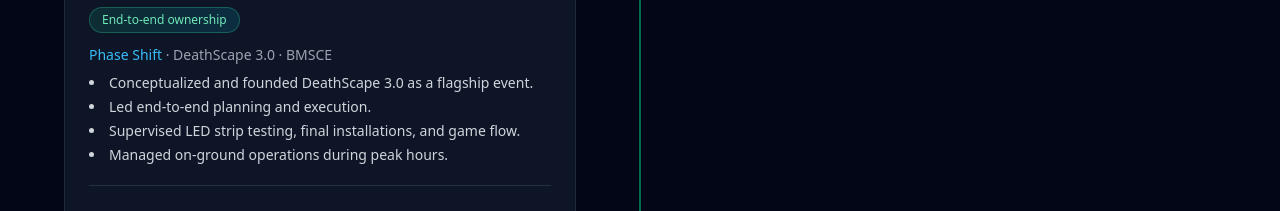
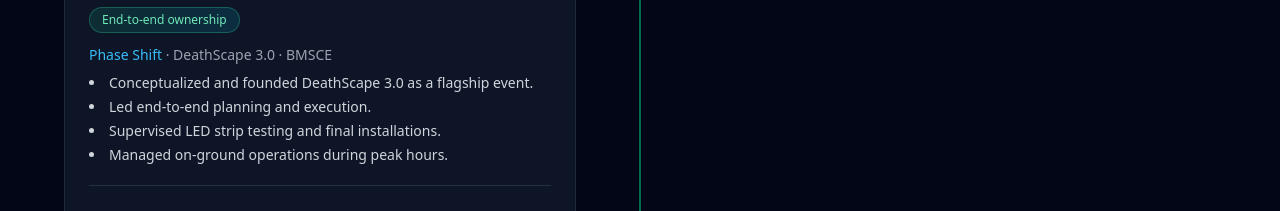
Before and after one commit to Amaan5705/personal-portfolio, a React (Vite) app: page / in a window 1280 px wide. Shown: the part 2580-2791 px from the top of the page. Built offline with nearby package versions, Linux system fonts and the light colour scheme; no server answers.

Commit message:
Restore hover animations for experience cards and logos

```diff
--- a/src/components/Experience.jsx
+++ b/src/components/Experience.jsx
@@ -10,7 +10,6 @@
 };
 
 const experiences = [
-  // ===================== 2025 =====================
   {
     eventKey: "deathscape-3-2025",
     period: "Aug 2025 – Sep 2025",
@@ -29,7 +28,7 @@
         points: [
           "Conceptualized and founded DeathScape 3.0 as a flagship event.",
           "Led end-to-end planning and execution.",
-          "Supervised LED strip testing, final installations, and game flow.",
+          "Supervised LED strip testing and final installations.",
           "Managed on-ground operations during peak hours.",
         ],
       },
@@ -38,10 +37,7 @@
         fest: "Phase Shift",
         event: "DeathScape 3.0",
         org: "BMSCE",
-        impact: [
-          "Fund mobilisation",
-          "Student outreach",
-        ],
+        impact: ["Fund mobilisation", "Student outreach"],
         points: [
           "Raised funds through student outreach and internal promotions.",
           "Assisted in budgeting and financial planning.",
@@ -52,10 +48,7 @@
         fest: "Phase Shift",
         event: "DeathScape 3.0",
         org: "BMSCE",
-        impact: [
-          "Sponsor acquisition",
-          "Brand placements",
-        ],
+        impact: ["Sponsor acquisition", "Brand placements"],
         points: [
           "Handled sponsor acquisition and negotiations.",
           "Managed sponsor branding and on-ground visibility.",
@@ -73,10 +66,7 @@
         fest: "UTSAV",
         event: "DeathScape 2.0",
         org: "BMSCE",
-        impact: [
-          "400+ participants",
-          "Event execution",
-        ],
+        impact: ["400+ participants", "Event execution"],
         points: [
           "Organized and executed DeathScape 2.0 during UTSAV.",
           "Managed team coordination and on-site execution.",
@@ -87,10 +77,7 @@
         fest: "UTSAV",
         event: "DeathScape 2.0",
         org: "BMSCE",
-        impact: [
-          "₹40k raised",
-          "Sponsor outreach",
-        ],
+        impact: ["₹40k raised", "Sponsor outreach"],
         points: [
           "Handled sponsor outreach and negotiations.",
           "Managed sponsor branding and deliverables.",
@@ -121,7 +108,6 @@
     ],
   },
 
-  // ===================== 2024 =====================
   {
     eventKey: "deathscape-2024",
     period: "Oct 2024 – Dec 2024",
@@ -131,10 +117,7 @@
         fest: "Phase Shift",
         event: "DeathScape",
         org: "BMSCE",
-        impact: [
-          "₹80k raised (Whatfix & Yucca)",
-          "Highest grossing event",
-        ],
+        impact: ["₹80k raised (Whatfix & Yucca)", "Highest grossing event"],
         points: [
           "Led planning and execution of the DeathScape event.",
           "Handled event setup, testing, and deployment.",
@@ -145,10 +128,7 @@
         fest: "Phase Shift",
         event: "DeathScape",
         org: "BMSCE",
-        impact: [
-          "500+ participants",
-          "Team coordination",
-        ],
+        impact: ["500+ participants", "Team coordination"],
         points: [
           "Coordinated teams for smooth event flow.",
           "Managed logistics and issue resolution during the fest.",
@@ -166,10 +146,7 @@
         fest: "Rotaract Club of BMSCE",
         event: "Community & Club Activities",
         org: "Rotaract",
-        impact: [
-          "Community outreach",
-          "Volunteer engagement",
-        ],
+        impact: ["Community outreach", "Volunteer engagement"],
         points: [
           "Participated in Rotaract-led community service initiatives.",
           "Assisted in organizing and volunteering for club activities.",
@@ -178,7 +155,6 @@
     ],
   },
 
-  // ===================== 2023 =====================
   {
     eventKey: "phaseshift-2023",
     period: "Nov 2023 – Dec 2023",
@@ -204,13 +180,10 @@
         fest: "Phase Shift",
         event: "Tech Fest Fundraising",
         org: "BMSCE",
-        impact: [
-          "Sponsor outreach",
-          "Budget coordination",
-        ],
+        impact: ["Sponsor outreach", "Budget coordination"],
         points: [
           "Assisted in fundraising through sponsor and student outreach.",
-          "Supported budgeting and expense planning for Phase Shift events.",
+          "Supported budgeting and expense planning.",
         ],
       },
     ],
@@ -240,6 +213,7 @@
                     isLeft ? "justify-start pr-10" : "justify-end pl-10"
                   }`}
                 >
+                  {/* Timeline dot */}
                   <div className="absolute left-1/2 -translate-x-1/2 top-10 z-10">
                     <motion.div
                       initial={{ scale: 0.6, opacity: 0 }}
@@ -250,17 +224,41 @@
                     />
                   </div>
 
+                  {/* CARD (hover restored) */}
                   <motion.div
                     initial={{ opacity: 0, x: isLeft ? -80 : 80 }}
                     whileInView={{ opacity: 1, x: 0 }}
-                    transition={{ delay: index * 0.08 }}
+                    whileHover={{
+                      y: -6,
+                      scale: 1.015,
+                    }}
+                    transition={{
+                      type: "spring",
+                      stiffness: 200,
+                      damping: 20,
+                    }}
                     viewport={{ once: true }}
-                    className="relative w-full md:w-[46%] bg-slate-900/90 border border-slate-800 rounded-2xl p-6"
+                    className="relative w-full md:w-[46%] bg-slate-900/90 border border-slate-800 rounded-2xl p-6
+                               hover:border-emerald-500/60
+                               hover:shadow-[0_25px_45px_-15px_rgba(16,185,129,0.35)]"
                   >
+                    {/* LOGO (hover restored) */}
                     {logo && (
-                      <div className="absolute -top-6 left-6 rounded-xl p-2 bg-slate-950 border border-slate-700">
-                        <img src={logo} className="w-10 h-10 object-contain" />
-                      </div>
+                      <motion.div
+                        whileHover={{ y: -4, scale: 1.05 }}
+                        transition={{
+                          type: "spring",
+                          stiffness: 300,
+                          damping: 18,
+                        }}
+                        className="absolute -top-6 left-6 rounded-xl p-2 bg-slate-950 border border-slate-700"
+                      >
+                        <img
+                          src={logo}
+                          alt="logo"
+                          className="w-10 h-10 object-contain"
+                        />
+                      </motion.div>
                     )}
 
                     <div className="flex justify-end mb-4">
@@ -275,6 +273,7 @@
                           {role.title}
                         </h3>
 
+                        {/* TAGS */}
                         <div className="flex flex-wrap gap-2 my-3">
                           {role.impact.map((tag, i) => (
                             <motion.span
@@ -286,10 +285,10 @@
                                 damping: 15,
                               }}
                               className="px-3 py-1 text-xs font-medium rounded-full
-                                         bg-gradient-to-r from-emerald-500/15 to-cyan-500/15
-                                         text-emerald-300 border border-emerald-400/30
-                                         hover:border-cyan-400
-                                         hover:shadow-[0_0_15px_rgba(34,211,238,0.45)]"
+                                bg-gradient-to-r from-emerald-500/15 to-cyan-500/15
+                                text-emerald-300 border border-emerald-400/30
+                                hover:border-cyan-400
+                                hover:shadow-[0_0_15px_rgba(34,211,238,0.45)]"
                             >
                               {tag}
                             </motion.span>
```
